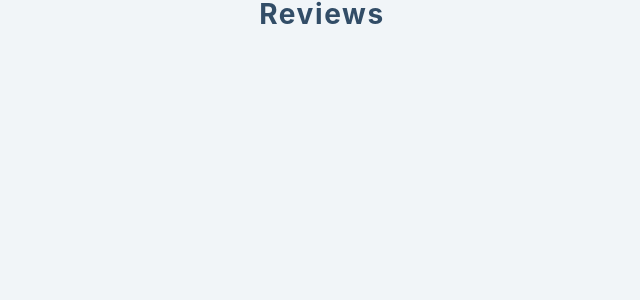
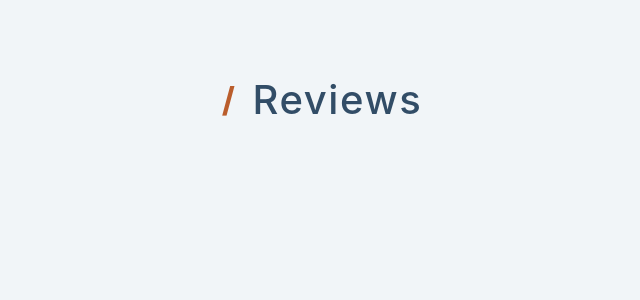
Before and after one commit to BSlaven/user_slider, a React (Vite) app: page / in a window 1280 px wide. Shown: the top 300 px of the page, without its empty margins (318-958 px from the left). Built offline with nearby package versions, Linux system fonts and the light colour scheme.

Commit message:
add loopin through people

```diff
--- a/src/App.jsx
+++ b/src/App.jsx
@@ -8,15 +8,26 @@ function App() {
   const [ myPeople, setPeople ] = useState(people);
   const [ index, setIndex ] = useState(0);
 
+  return (
+    <section className="section">
+      <div className="title">
+        <h2><span>/</span>reviews</h2>
+      </div>
+      <div className="section-center">
+        {myPeople && myPeople.map((person, index) => {
+          const { id, image, name, title, quote } = person;
+          return (
+            <article key={id}>
+              <img src={image} alt={name} className="person-img" />
+              <h4>{name}</h4>
+              <p className="title">{title}</p>
+              <p className="text">{quote}</p>
 
-
-  return (
-    <div className="App">
-      <h3 className='title'>Reviews</h3>
-      <section className="section">
-
-      </section>
-    </div>
+            </article>
+          )
+        })}
+      </div>
+    </section>
   )
 }
 
```
